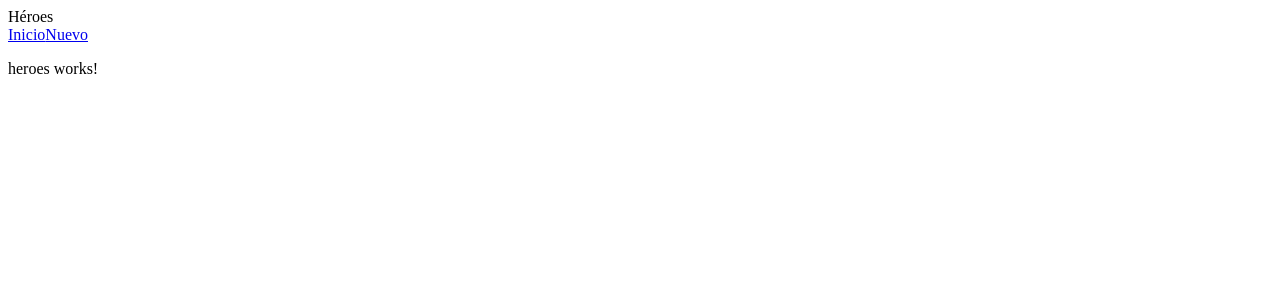
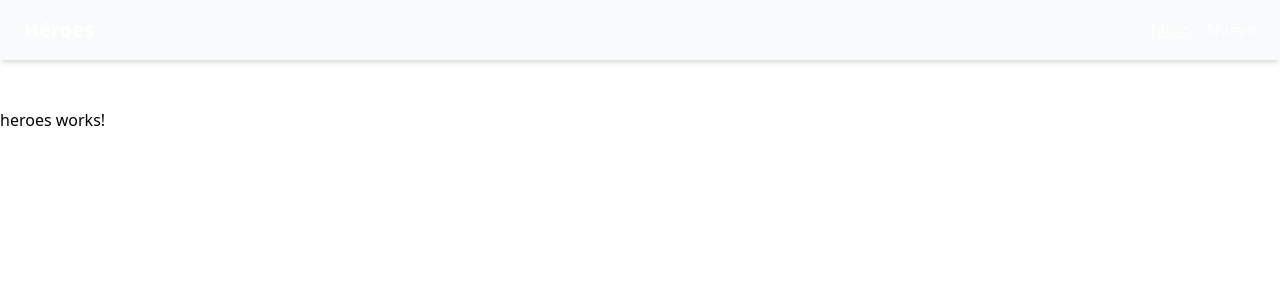
Before and after one commit to LucasDellamaggiore0/RIU-Frontend-LucasDellamaggiore, an Angular app: page /heroes in a window 1280 px wide. Shown: the top 300 px of the page. Built offline with nearby package versions, Linux system fonts and the light colour scheme.

Commit message:
Add tailwind dependences and configure .postcssrc.json file

```diff
--- a/package.json
+++ b/package.json
@@ -18,6 +18,7 @@
     "@angular/platform-browser": "^19.2.0",
     "@angular/platform-browser-dynamic": "^19.2.0",
     "@angular/router": "^19.2.0",
+    "@tailwindcss/postcss": "^4.1.4",
     "rxjs": "~7.8.0",
     "tslib": "^2.3.0",
     "zone.js": "~0.15.0"
@@ -28,6 +29,7 @@
     "@angular/compiler-cli": "^19.2.0",
     "@types/jasmine": "~5.1.0",
     "angular-eslint": "19.3.0",
+    "autoprefixer": "^10.4.21",
     "eslint": "^9.23.0",
     "jasmine-core": "~5.6.0",
     "karma": "~6.4.0",
@@ -35,6 +37,8 @@
     "karma-coverage": "~2.2.0",
     "karma-jasmine": "~5.1.0",
     "karma-jasmine-html-reporter": "~2.1.0",
+    "postcss": "^8.5.3",
+    "tailwindcss": "^4.1.4",
     "typescript": "~5.7.2",
     "typescript-eslint": "8.27.0"
   }
--- a/src/styles.css
+++ b/src/styles.css
@@ -1 +1,2 @@
 /* You can add global styles to this file, and also import other style files */
+@import "tailwindcss";
```
Also changed, not shown: .postcssrc.json (added), 1 other file (tests, documents, lock files or other folders).
